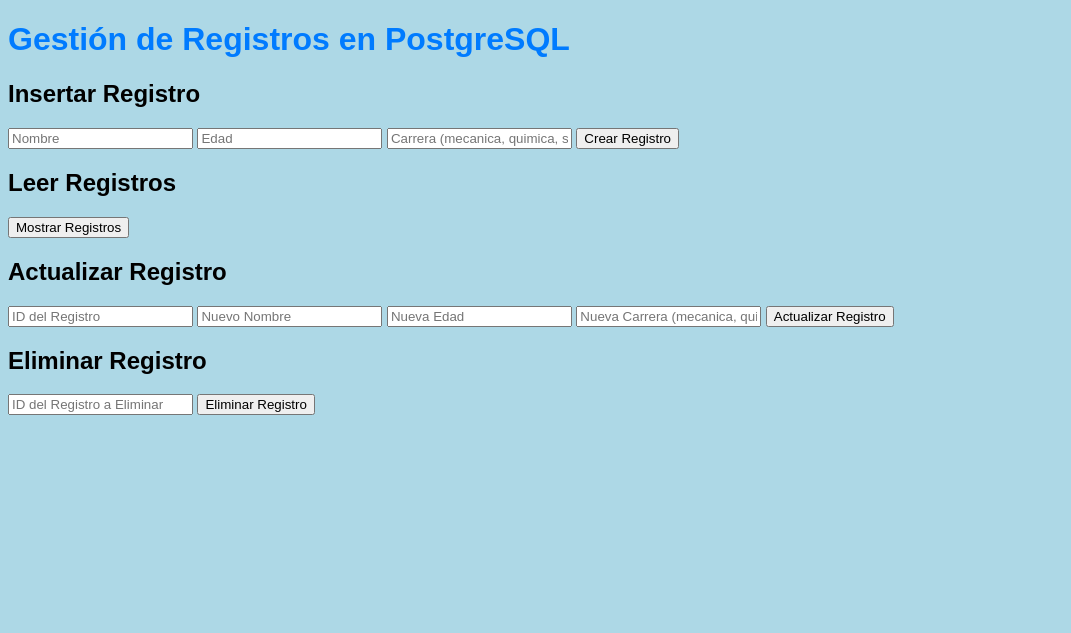
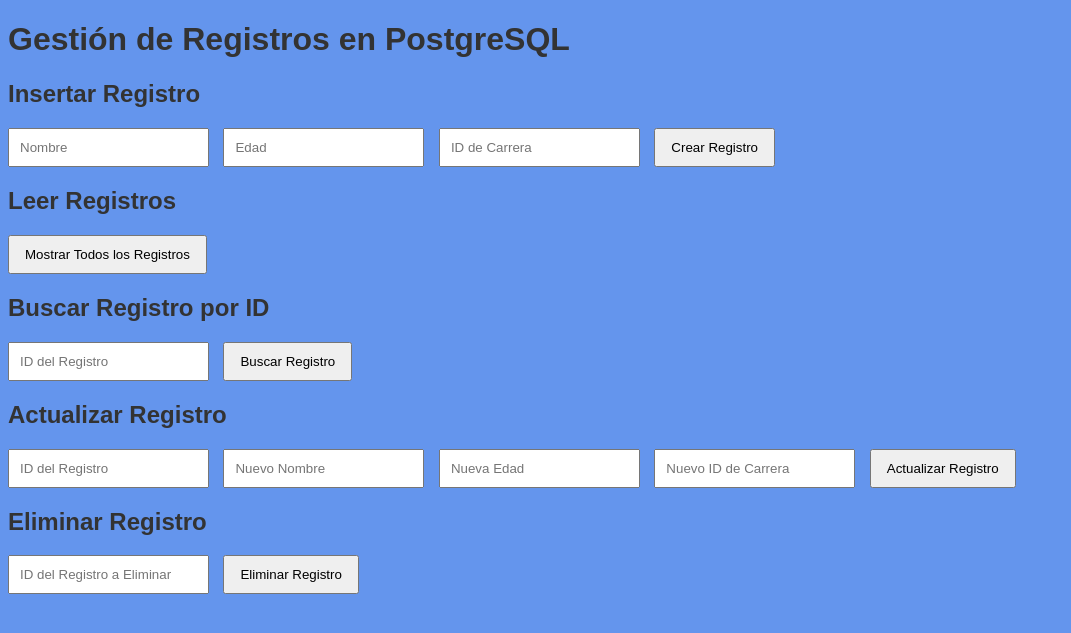
Before and after one commit to Smartinez117/Flask, a Flask app: page / in a window 1280 px wide. Shown: the top 633 px of the page, without its empty margins (0-1071 px from the left). Run offline with Flask 3, Linux system fonts and the light colour scheme; some libraries are stand-ins or nearby versions.

Commit message:
ultima version

```diff
--- a/app.py
+++ b/app.py
@@ -31,7 +31,7 @@ def create_table_if_not_exists():
         CREATE TABLE IF NOT EXISTS tablaprueba1 (
             id SERIAL PRIMARY KEY,
             nombre VARCHAR(100) NOT NULL,
-            edad INTEGER NOT NULL CHECK (edad >= 18),
+            edad INTEGER NOT NULL,
             carrera_id INTEGER REFERENCES carreras(id) ON DELETE CASCADE
         )
     """)
@@ -52,25 +52,19 @@ def create_record():
 
     nombre = data['nombre']
     edad = int(data['edad'])
-
-    # Validar que la edad sea mayor o igual a 18
-    if edad < 18:
-        return jsonify({'message': 'La edad debe ser mayor o igual a 18.'}), 400
-
-    carrera_nombre = data['carrera']
+    carrera_id = int(data['carrera_id'])  # Cambiado a ID de carrera
 
     conn = get_db_connection()
 
     cur = conn.cursor()
 
-    cur.execute("SELECT id FROM carreras WHERE nombre=%s", (carrera_nombre,))
+    # Verificar que la carrera existe
+    cur.execute("SELECT id FROM carreras WHERE id=%s", (carrera_id,))
 
-    carrera_id = cur.fetchone()
-
-    if not carrera_id:
+    if cur.fetchone() is None:
         return jsonify({'message': 'Carrera no válida.'}), 400
 
-    cur.execute("INSERT INTO tablaprueba1 (nombre, edad, carrera_id) VALUES (%s, %s, %s)", (nombre, edad, carrera_id[0]))
+    cur.execute("INSERT INTO tablaprueba1 (nombre, edad, carrera_id) VALUES (%s, %s, %s)", (nombre, edad, carrera_id))
 
     conn.commit()
 
@@ -99,30 +93,54 @@ def read_records():
 
    return jsonify(registros)
 
+@app.route('/read/<int:record_id>', methods=['GET'])
+def read_record(record_id):
+    conn = get_db_connection()
+    cur = conn.cursor()
+
+    cur.execute("""
+        SELECT t.id, t.nombre, t.edad, c.nombre
+        FROM tablaprueba1 t
+        JOIN carreras c ON t.carrera_id = c.id
+        WHERE t.id = %s
+    """, (record_id,))
+
+    resultado = cur.fetchone()
+
+    if resultado is None:
+        return jsonify({'message': 'Registro no encontrado.'}), 404
+
+    registro = {
+        'id': resultado[0],
+        'nombre': resultado[1],
+        'edad': resultado[2],
+        'carrera': resultado[3]
+    }
+
+    cur.close()
+    conn.close()
+
+    return jsonify(registro)
+
 @app.route('/update/<int:record_id>', methods=['PUT'])
 def update_record(record_id):
    data = request.get_json()
 
    nombre = data['nombre']
    edad = data['edad']
-
-   if edad < 18:
-       return jsonify({'message': 'La edad debe ser mayor o igual a 18.'}), 400
-
-   carrera_nombre = data['carrera']
+   carrera_id = int(data['carrera_id'])  # Cambiado a ID de carrera
 
    conn = get_db_connection()
 
    cur = conn.cursor()
 
-   cur.execute("SELECT id FROM carreras WHERE nombre=%s", (carrera_nombre,))
+   # Verificar que la carrera existe
+   cur.execute("SELECT id FROM carreras WHERE id=%s", (carrera_id,))
 
-   carrera_id = cur.fetchone()
-
-   if not carrera_id:
+   if cur.fetchone() is None:
        return jsonify({'message': 'Carrera no válida.'}), 400
 
-   cur.execute("UPDATE tablaprueba1 SET nombre=%s, edad=%s, carrera_id=%s WHERE id=%s", (nombre, edad, carrera_id[0], record_id))
+   cur.execute("UPDATE tablaprueba1 SET nombre=%s, edad=%s, carrera_id=%s WHERE id=%s", (nombre, edad, carrera_id, record_id))
 
    conn.commit()
 
--- a/static/css/style.css
+++ b/static/css/style.css
@@ -1,12 +1,27 @@
 body {
    font-family: Arial, sans-serif;
-    background-color: lightblue;
+   background-color: cornflowerblue;
 }
 
- h1 {
-    color: #007bff;
+h1, h2 {
+   color: #333;
 }
 
 form {
    margin-bottom: 20px;
 }
+
+input[type='text'],
+input[type='number'] {
+   padding: 10px;
+   margin-right: 10px;
+}
+
+button {
+   padding: 10px 15px;
+}
+
+#records,
+#record-details {
+   margin-top: 20px;
+}
--- a/static/js/script.js
+++ b/static/js/script.js
@@ -1,56 +1,49 @@
+// Manejo del formulario para crear un nuevo registro
 document.getElementById('create-form').addEventListener('submit', async function(event) {
     event.preventDefault();
 
     const nombre = document.getElementById('nombre').value;
     const edad = document.getElementById('edad').value;
-    const carrera = document.getElementById('carrera').value;
-
-    // Validar que la carrera esté en la lista permitida
-    const carrerasPermitidas = ['mecanica', 'quimica', 'sistemas', 'electrica'];
-    if (!carrerasPermitidas.includes(carrera.toLowerCase())) {
-        alert('La carrera debe ser uno de los siguientes: mecanica, quimica, sistemas, electrica.');
-        return;
-    }
+    const carrera_id = document.getElementById('carrera_id').value;
 
     const response = await fetch('/create', {
         method: 'POST',
         headers: {
             'Content-Type': 'application/json'
         },
-        body: JSON.stringify({ nombre, edad, carrera })
+        body: JSON.stringify({ nombre, edad, carrera_id })
     });
 
     const result = await response.json();
-    alert(result.message);
+
+    // Mostrar alert basado en la respuesta del servidor
+    alert(result.message); // Mostrar mensaje de éxito o error
 });
 
+// Manejo del formulario para actualizar un registro existente
 document.getElementById('update-form').addEventListener('submit', async function(event) {
     event.preventDefault();
 
     const recordId = document.getElementById('update-id').value;
     const nombre = document.getElementById('update-nombre').value;
     const edad = document.getElementById('update-edad').value;
-    const carrera = document.getElementById('update-carrera').value;
-
-    // Validar que la carrera esté en la lista permitida
-    const carrerasPermitidas = ['mecanica', 'quimica', 'sistemas', 'electrica'];
-    if (!carrerasPermitidas.includes(carrera.toLowerCase())) {
-        alert('La carrera debe ser uno de los siguientes: mecanica, quimica, sistemas, electrica.');
-        return;
-    }
+    const carrera_id = document.getElementById('update-carrera_id').value;
 
     const response = await fetch(`/update/${recordId}`, {
         method: 'PUT',
         headers: {
             'Content-Type': 'application/json'
         },
-        body: JSON.stringify({ nombre, edad, carrera })
+        body: JSON.stringify({ nombre, edad, carrera_id })
     });
 
     const result = await response.json();
-    alert(result.message);
+
+    // Mostrar alert basado en la respuesta del servidor
+    alert(result.message); // Mostrar mensaje de éxito o error
 });
 
+// Manejo del formulario para eliminar un registro
 document.getElementById('delete-form').addEventListener('submit', async function(event) {
     event.preventDefault();
 
@@ -61,9 +54,12 @@ document.getElementById('delete-form').addEventListener('submit', async function
     });
 
     const result = await response.json();
-    alert(result.message);
+
+    // Mostrar alert basado en la respuesta del servidor
+    alert(result.message); // Mostrar mensaje de éxito o error
 });
 
+// Función para mostrar todos los registros
 async function fetchRecords() {
    const response = await fetch('/read');
    const records = await response.json();
@@ -75,3 +71,22 @@ async function fetchRecords() {
        recordsDiv.innerHTML += `<p>ID: ${record.id}, Nombre: ${record.nombre}, Edad: ${record.edad}, Carrera: ${record.carrera}</p>`;
    });
 }
+
+// Manejo del formulario para buscar un registro por ID
+document.getElementById('search-form').addEventListener('submit', async function(event) {
+    event.preventDefault();
+
+    const recordId = document.getElementById('search-id').value;
+
+    const response = await fetch(`/read/${recordId}`);
+
+    if (response.ok) {
+        const record = await response.json();
+        document.getElementById('record-details').innerHTML =
+            `<p>ID: ${record.id}, Nombre: ${record.nombre}, Edad: ${record.edad}, Carrera: ${record.carrera}</p>`;
+    } else {
+        const result = await response.json();
+        alert(result.message); // Mostrar mensaje de error si el registro no se encuentra
+        document.getElementById('record-details').innerHTML = '';
+    }
+});
--- a/templates/index.html
+++ b/templates/index.html
@@ -13,20 +13,27 @@
 <form id="create-form">
    <input type="text" id="nombre" placeholder="Nombre" required />
    <input type="number" id="edad" placeholder="Edad" required />
-   <input type="text" id="carrera" placeholder="Carrera (mecanica, quimica, sistemas, electrica)" required maxlength="20" />
+   <input type="number" id="carrera_id" placeholder="ID de Carrera" required />
    <button type="submit">Crear Registro</button>
 </form>
 
 <h2>Leer Registros</h2>
-<button onclick="fetchRecords()">Mostrar Registros</button>
+<button onclick="fetchRecords()">Mostrar Todos los Registros</button>
 <div id="records"></div>
+
+<h2>Buscar Registro por ID</h2>
+<form id="search-form">
+   <input type="number" id="search-id" placeholder="ID del Registro" required />
+   <button type="submit">Buscar Registro</button>
+</form>
+<div id="record-details"></div>
 
 <h2>Actualizar Registro</h2>
 <form id="update-form">
    <input type="number" id="update-id" placeholder="ID del Registro" required />
    <input type="text" id="update-nombre" placeholder="Nuevo Nombre" required />
    <input type="number" id="update-edad" placeholder="Nueva Edad" required />
-   <input type="text" id="update-carrera" placeholder="Nueva Carrera (mecanica, quimica, sistemas, electrica)" required maxlength="20"/>
+   <input type="number" id="update-carrera_id" placeholder="Nuevo ID de Carrera" required />
    <button type="submit">Actualizar Registro</button>
 </form>
 
```
Lines whose indentation alone changed are shown as unchanged.
